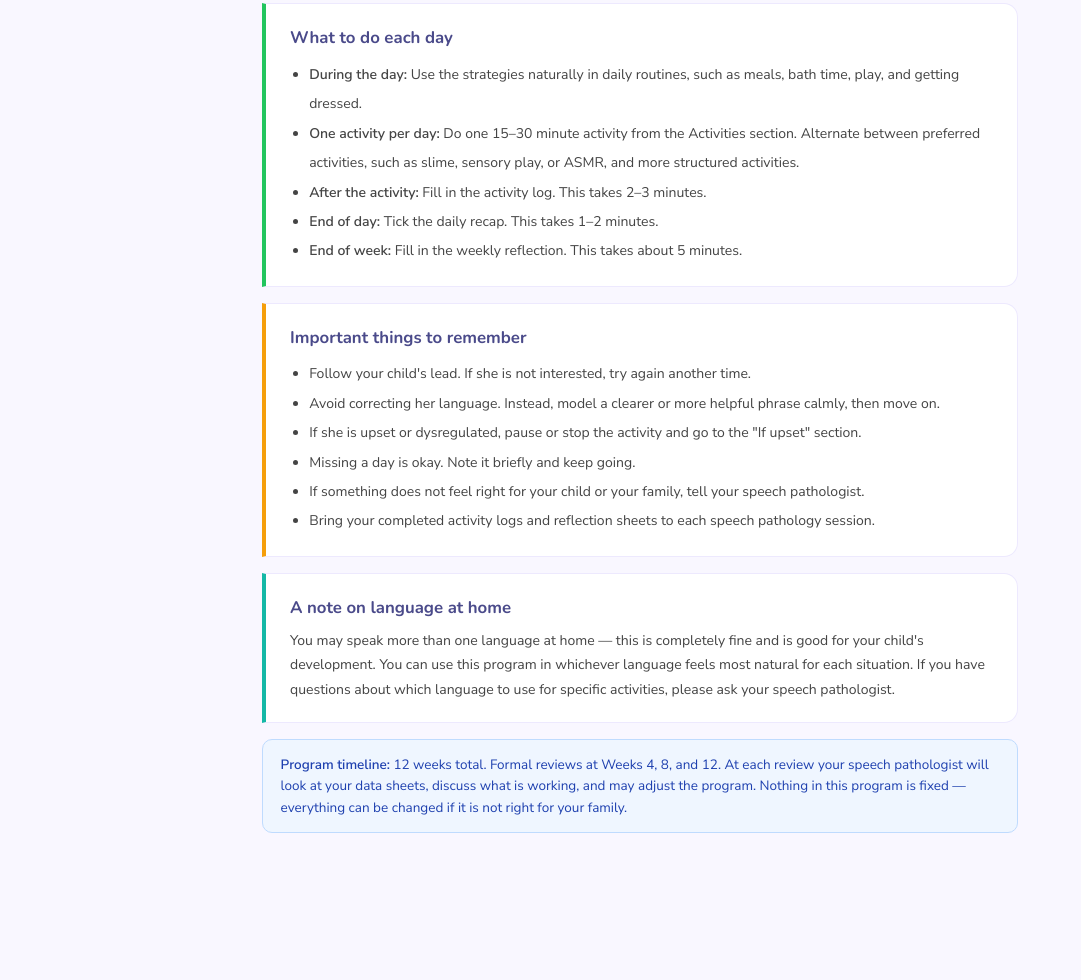
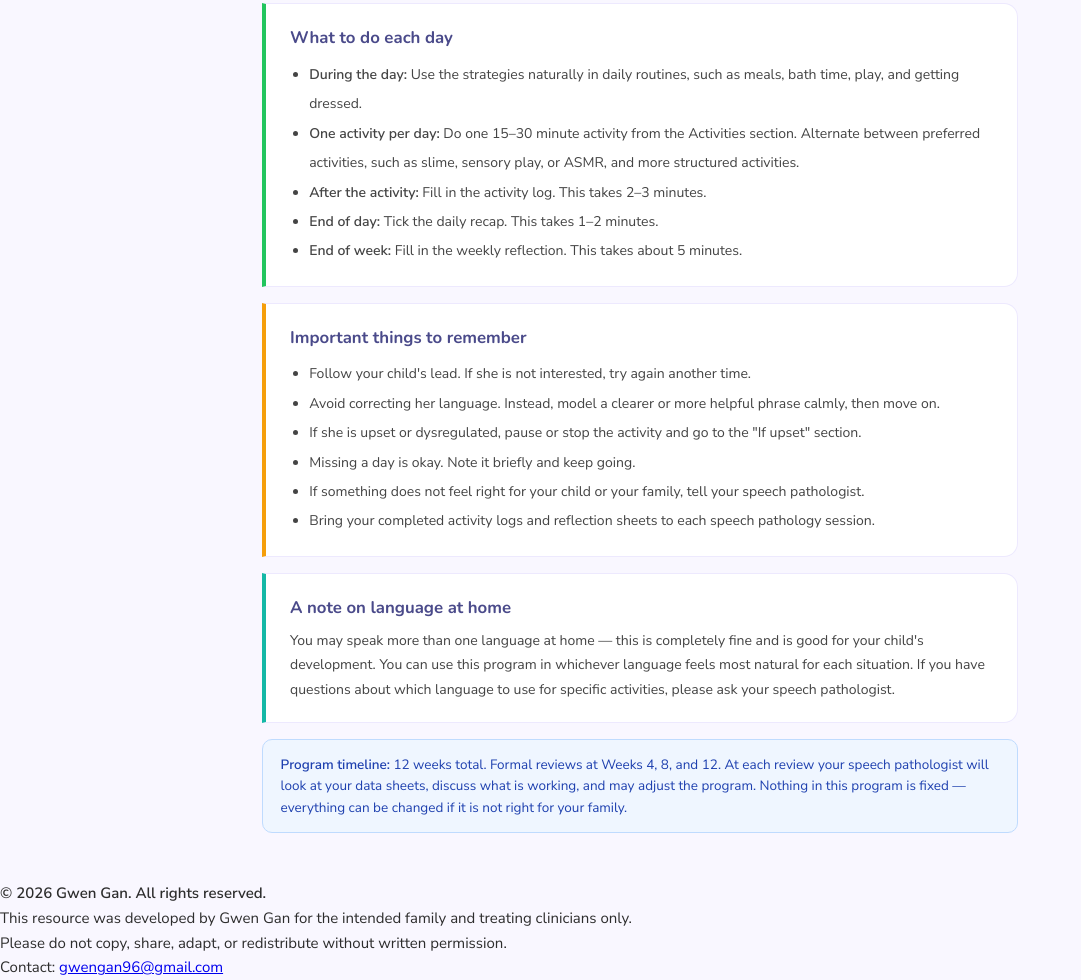
Before and after one commit to gwengan/Lassya-Home-Program, a plain HTML site: page index.html in a window 1280 px wide. Shown: the part 606-1586 px from the top of the page, without its empty margins (0-1081 px from the left). Before the commit the page ends 1487 px from the top, so only its background shows below. Drawn offline with nearby package versions, Linux system fonts and the light colour scheme.

Commit message:
Update index.html

```diff
--- a/index.html
+++ b/index.html
@@ -1126,6 +1126,13 @@ h3{font-family:'Nunito',sans-serif;font-size:1.05rem;font-weight:700;color:#4a4a
   </div>
 </div>
 
+<footer id="copyright-footer" class="footer-note">
+  <p><strong>&copy; 2026 Gwen Gan. All rights reserved.</strong></p>
+  <p>This resource was developed by Gwen Gan for the intended family and treating clinicians only.</p>
+  <p class="footer-permission">Please do not copy, share, adapt, or redistribute without written permission.</p>
+  <p>Contact: <a href="mailto:gwengan96@gmail.com">gwengan96@gmail.com</a></p>
+</footer>
+
 <script>
 function show(id,btn){document.querySelectorAll('.section').forEach(s=>s.classList.remove('active'));document.querySelectorAll('.nav-btn').forEach(b=>b.classList.remove('active'));document.getElementById(id).classList.add('active');btn.classList.add('active')}
 function wk(id){document.querySelectorAll('.wb').forEach(w=>w.classList.remove('active'));document.getElementById(id).classList.add('active')}
```
